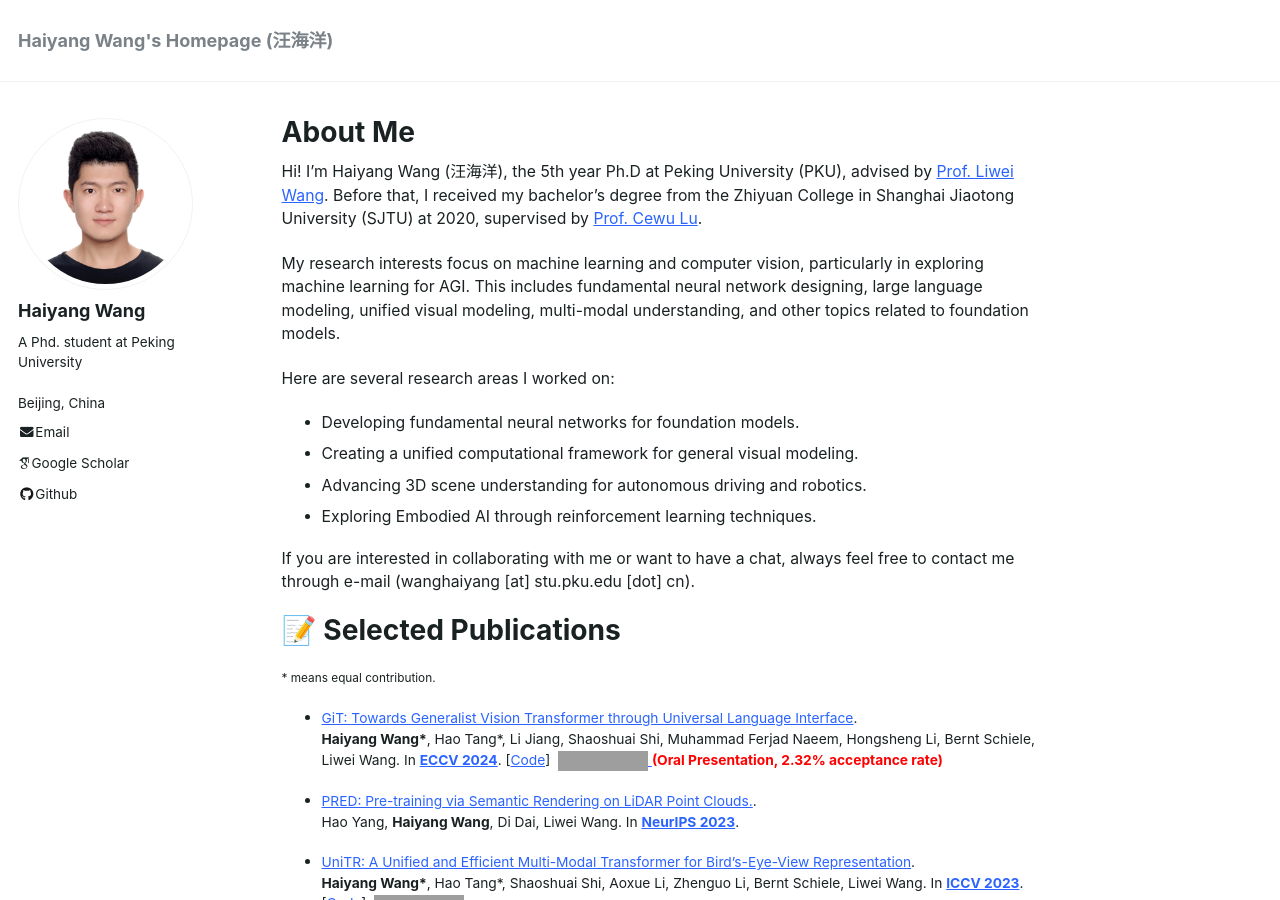
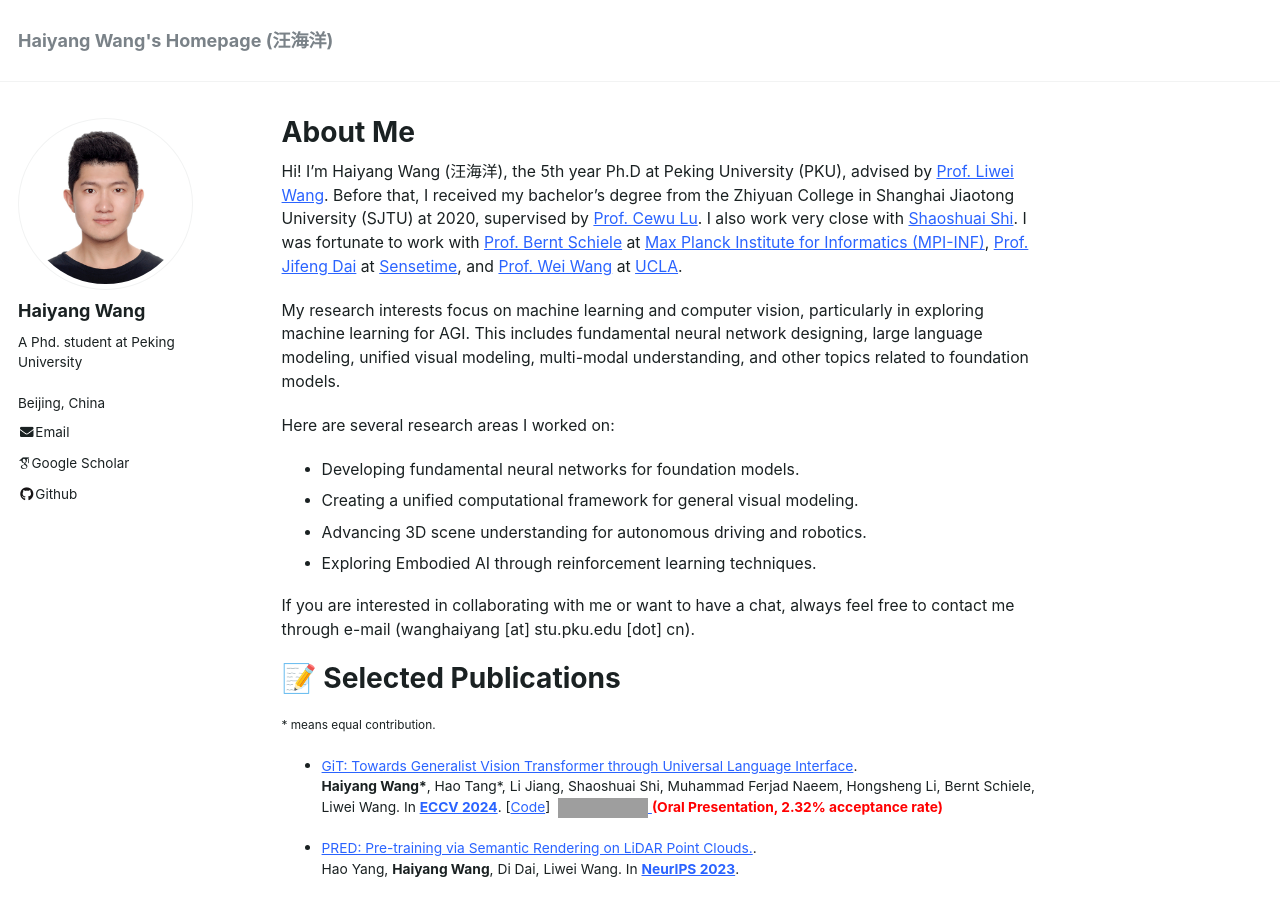
Before and after one commit to Haiyang-W/haiyang-w.github.io, a Jekyll site: the page built from _pages/about.md, in a window 1280 px wide and 900 px high. Built offline with Jekyll 4.4.1, drawn with Linux system fonts in a browser that asks for light colours; some web fonts are replaced; comment, search, counter and statistics services are not loaded; grey boxes are pictures that could not be loaded.

Commit message:
update 2024.10.25

```diff
--- a/_pages/about.md
+++ b/_pages/about.md
@@ -8,7 +8,7 @@ redirect_from:
   - /about.html
 ---
 
-Hi! I'm Haiyang Wang (汪海洋), the 5th year Ph.D at Peking University (PKU), advised by [Prof. Liwei Wang](http://www.liweiwang-pku.com/). Before that, I received my bachelor’s degree from the Zhiyuan College in Shanghai Jiaotong University (SJTU) at 2020, supervised by [Prof. Cewu Lu](https://www.mvig.org/).
+Hi! I'm Haiyang Wang (汪海洋), the 5th year Ph.D at Peking University (PKU), advised by [Prof. Liwei Wang](http://www.liweiwang-pku.com/). Before that, I received my bachelor’s degree from the Zhiyuan College in Shanghai Jiaotong University (SJTU) at 2020, supervised by [Prof. Cewu Lu](https://www.mvig.org/). I also work very close with [Shaoshuai Shi](https://shishaoshuai.com/). I was fortunate to work with [Prof. Bernt Schiele](https://scholar.google.com/citations?user=z76PBfYAAAAJ&hl=en) at [Max Planck Institute for Informatics (MPI-INF)](https://www.mpi-inf.mpg.de/home/), [Prof. Jifeng Dai](https://scholar.google.com/citations?user=SH_-B_AAAAAJ&hl=en) at [Sensetime](https://www.sensetime.com/en), and [Prof. Wei Wang](https://scholar.google.de/citations?user=UedS9LQAAAAJ&hl=en) at [UCLA](https://www.ucla.edu/).
 
 My research interests focus on machine learning and computer vision, particularly in exploring machine learning for AGI. This includes fundamental neural network designing, large language modeling, unified visual modeling, multi-modal understanding, and other topics related to foundation models.
 
```
